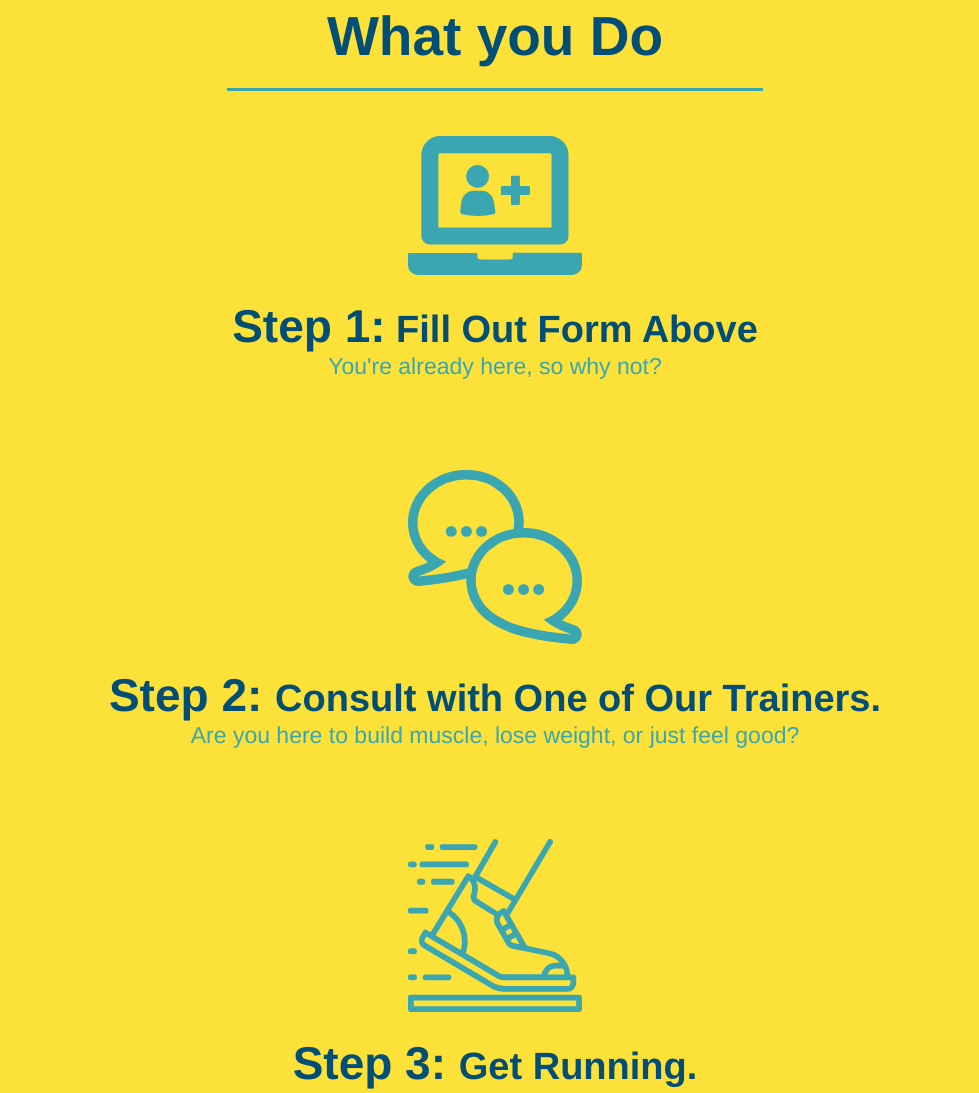
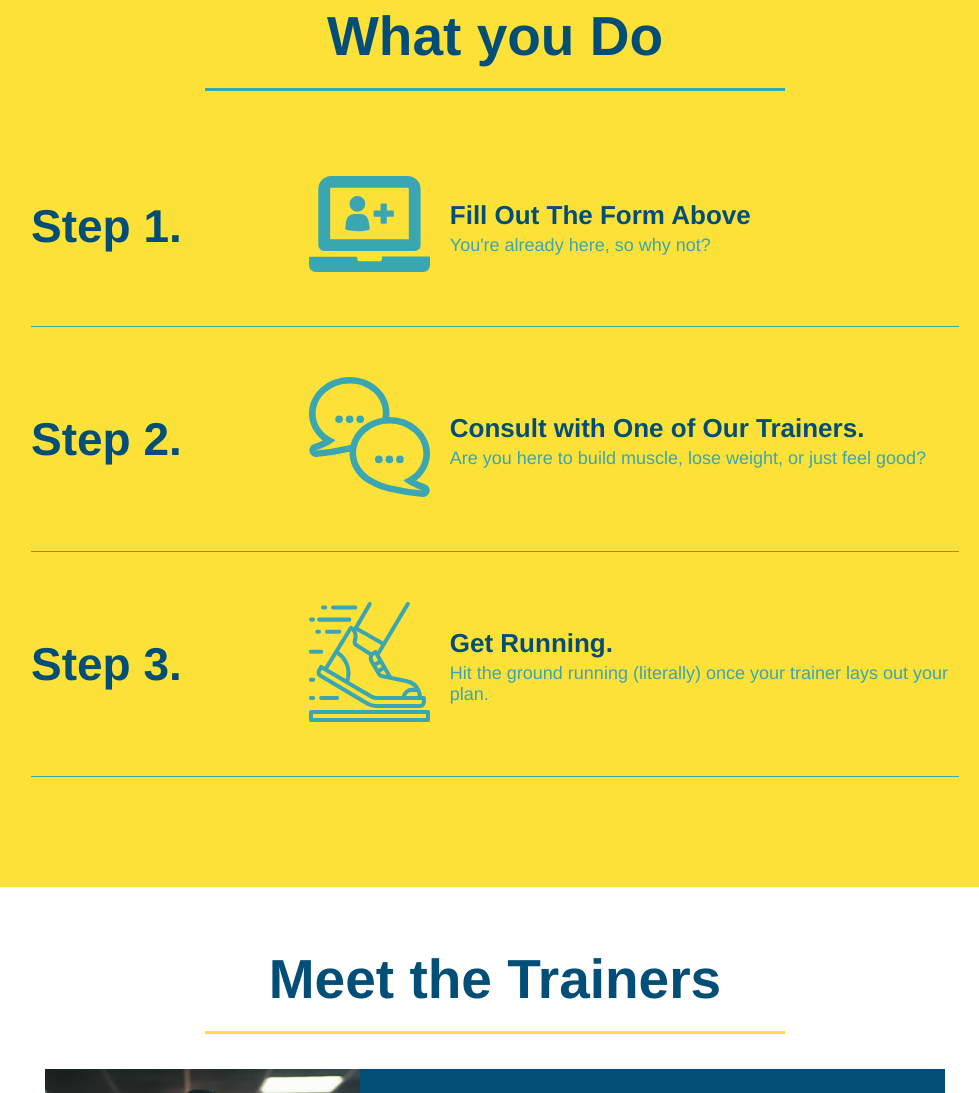
Before and after one commit to jisrael-R/run-buddy, a plain HTML site: page index.html in a window 1280 px wide. Shown: the part 1616-2709 px from the top of the page, without its empty margins (145-1124 px from the left). Drawn offline with Linux system fonts and the light colour scheme.

Commit message:
add flexbox to the steps

```diff
--- a/assets/css/style.css
+++ b/assets/css/style.css
@@ -142,6 +142,7 @@ section {
    width: 80%;
    font-size: 20px;
    margin: 0 auto;
+   text-align: center;
 }
 /* WHAT WE DO STYLE END */
 
@@ -149,35 +150,55 @@ section {
 /* WHAT YOU DO STYLE START */
 
 .steps{
-    text-align: center;
     background: #fce138;
 }
-.steps div{
-    margin-bottom: 80px;
+.step{
+    margin: 50px auto;
+    padding-bottom: 50px;
+    width: 80%;
+    border-bottom: 1px solid #39a6b2;
+    display: flex;
+    flex-wrap: wrap;
+    align-items: center;
+    justify-content: space-between;
 }
-.steps img{
-    width: 15%;
-    margin: 10px 0;
+.step-img{
+    flex: 1 12%;
+    margin-right: 20px;
 }
 .steps h3{
     color: #024e76;
     font-size: 46px;
-    margin-top: 10px;
+    flex: 1 30%;
+
 }
-.steps p {
+.step-info{
+    flex: 2 70%;
+    display: flex;
+    flex-wrap: wrap;
+    align-items: center;
+}
+.step-text{
+    flex: 12;
+}
+.step-text p {
     color: #39a6b2;
-    font-size: 23px;
+    font-size: 18px;
 }
-.steps span{
-    font-size: 38px;
+.step-text h4{
+    font-size: 26px;
+    line-height: 1.5;
+    color: #024e76;
 }
+
 .section-title {
     font-size: 55px;
     color: #024e76;
-    margin-bottom: 35px;
-    padding: 0 100px 20px 100px;
-    display: inline-block;
     border-bottom: 3px solid;
+    padding-bottom: 20px;
+    text-align: center;
+    margin: 0 auto 35px auto;
+    width: 50%;
   }
 
   .primary-border {
@@ -198,10 +219,6 @@ section {
     float: left;
     width: 65%;
 }
-
-.trainers {
-    text-align: center;
-  }
 
 
 .trainer{
@@ -281,3 +298,7 @@ section {
     font-size: 20px;
     color: red;
   }
+
+.flex-row{
+    display: flex;
+}
--- a/index.html
+++ b/index.html
@@ -78,46 +78,74 @@
 
     <!-- "what we do" section -->
     <section id="what-we-do" class="intro">
-        <h2 class="section-title primary-border">What we Do</h2>
-        <p>
+        <div class="flex-row">
+         <h2 class="section-title primary-border">
+             What we Do
+         </h2>
+        </div>
+        <div class="flex-row">
+          <p>
             butcher selfies chambray shabby chic gentrify readymade yr Echo Park XOXO Tumblr normcore Banksy direct trade Blue Bottle chillwave you probably haven't heard of them single-origin coffee Vice fanny pack fixie Odd Future Austin fingerstache pickled twee synth Wes Anderson Thundercats viral bitters flannel meggings narwhal Marfa Schlitz sustainable Intelligentsia umami deep v craft
           </p>
+        </div>
     </section>
 
     <!-- "What you do" section -->
     <section id="what-you-do" class="steps">
-        <h2 class="section-title secondary-border">What you Do</h2>
-
-        <div>
-            <img src="./assets/images/step-1.svg" alt="">
-            <h3> Step 1:<span> Fill Out Form Above</span></h3>
-            <p>You're already here, so why not?</p>
+        <div class="flex-row">
+            <h2 class="section-title secondary-border">
+            What you Do</h2>
         </div>
 
-
-        <div>
-            <img src="./assets/images/step-2.svg" alt="">
-            <h3>Step 2: <span> Consult with One of Our Trainers.</span></h3>
-            <p>Are you here to build muscle, lose weight, or just feel good?</p>
+        <div class="step">
+            <h3>Step 1.</h3>
+            <div class="step-info">
+                <div class="step-img">
+                    <img src="./assets/images/step-1.svg" alt="">
+                </div>
+                <div class="step-text">
+                    <h4>Fill Out The Form Above</h4>
+                    <p>You're already here, so why not?</p>
+                </div>
+            </div>
         </div>
 
-        <div>
-            <img src="./assets/images/step-3.svg" alt="">
-            <h3>Step 3: <span> Get Running.</span></h3>
-            <p>Hit the ground running (literally) once your trainer lays out your plan.</p>
+        <div class="step">
+            <h3>Step 2.</h3>
+            <div class="step-info">
+                <div class="step-img">
+                    <img src="./assets/images/step-2.svg" alt="">
+                </div>
+                <div class="step-text">
+                    <h4>Consult with One of Our Trainers. </h4>
+                    <p>Are you here to build muscle, lose weight, or just feel good?</p>
+                </div>
+            </div>
         </div>
 
-        <div>
-            <img src="./assets/images/step-4.svg" alt="">
-            <h3>Step 4: <span> See Results.</span></h3>
-            <p>Bi-weekly checkins with your trainer will keep you focused</p>
+        <div class="step">
+            <h3>Step 3.</h3>
+            <div class="step-info">
+                <div class="step-img">
+                    <img src="./assets/images/step-3.svg" alt="">
+                </div>
+                <div class="step-text">
+                    <h4>Get Running. </h4>
+                     <p>Hit the ground running (literally) once your trainer lays out your plan.
+                   </p>
+                </div>
+            </div>
         </div>
 
     </section>
 
     <!-- "meet the trainers" section -->
     <section id="your-trainers" class="trainers">
-        <h2 class="section-title primary-border">Meet the Trainers</h2>
+        <div class="flex-row">
+         <h2 class="section-title primary-border">
+            Meet the Trainers</h2>
+        </div>
+
         <article class="trainer">
             <img src="./assets/images/trainer-1.jpg" alt="Aaron Stephens in his clothes, ready to pump iron">
             <div class="trainer-bio text-left">
@@ -157,7 +185,10 @@
 
     <!-- "reach out" section -->
     <section id="reach-out" class="contact">
-        <h2 class="section-title secondary-border">Reach Out</h2>
+        <div class="flex-row">
+            <h2 class="section-title secondary-border">
+            Reach Out</h2>
+        </div>
         <div class="contact-info">
           <iframe
             src="https://www.google.com/maps/embed?pb=!1m18!1m12!1m3!1d3147.1079747227936!2d-120.42364418397035!3d37.92790791110593!2m3!1f0!2f0!3f0!3m2!1i1024!2i768!4f13.1!3m3!1m2!1s0x8090c49129b6ac57%3A0xb56c7eb95a2cd8bd!2sMain%20St%2C%20California%2095327!5e0!3m2!1sen!2sus!4v1616426329495!5m2!1sen!2sus"
```
